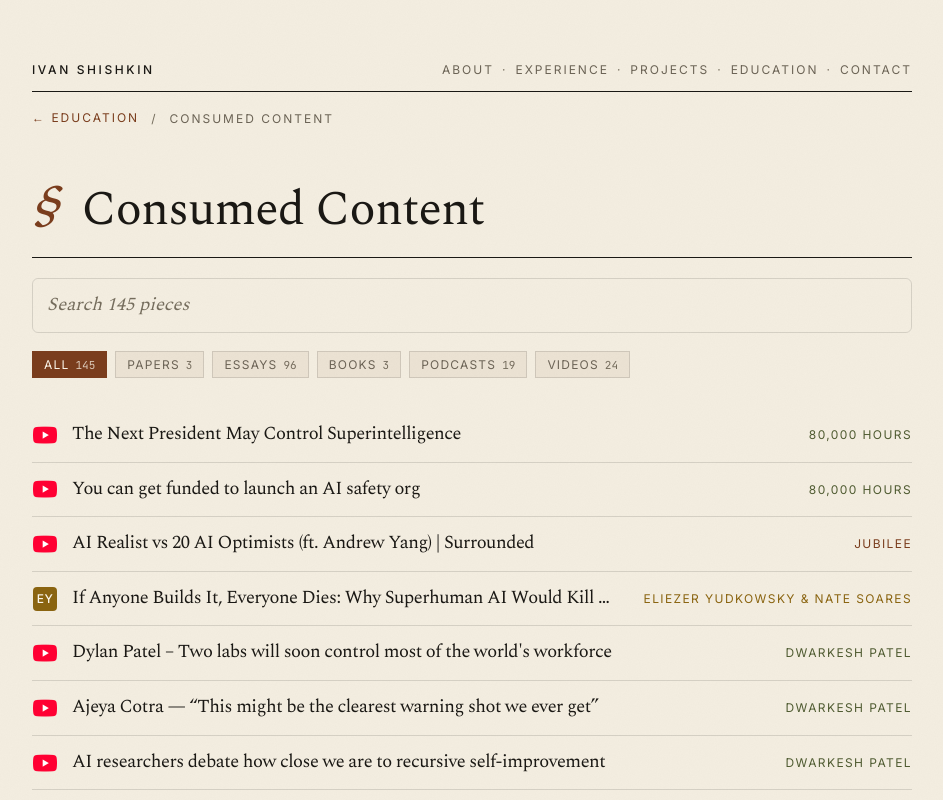
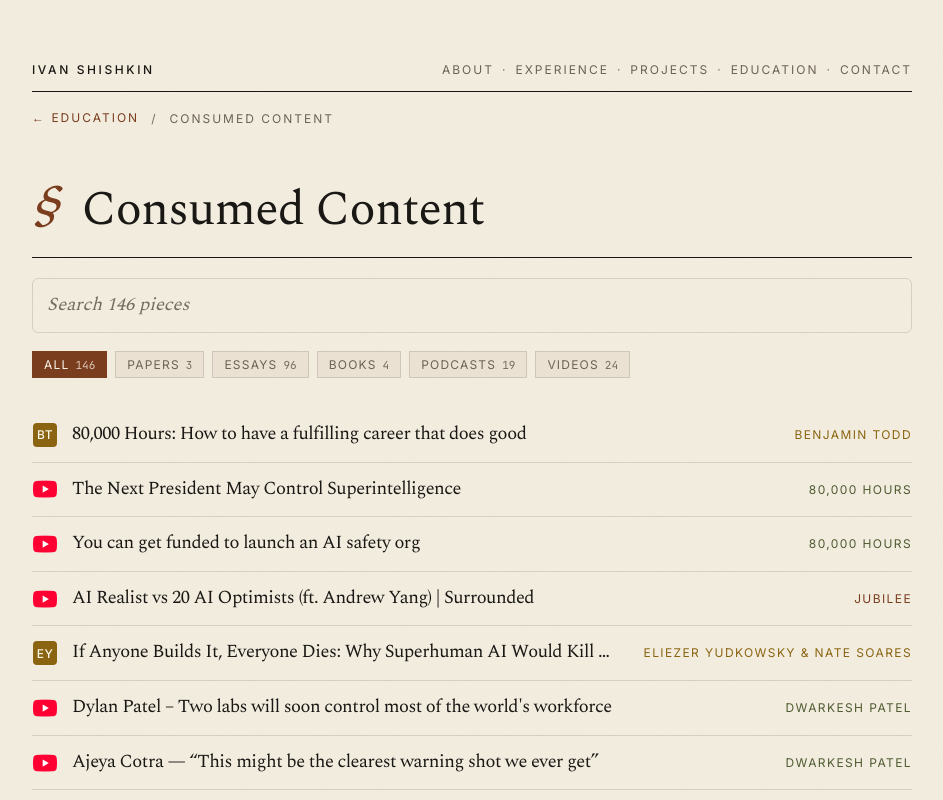
Before and after one commit to Ivan-Shishkin-Dev/Personal_Portfolio_3, a Next.js app: page /consumed-content in a window 1280 px wide. Shown: the top 800 px of the page, without its empty margins (168-1111 px from the left). Built offline with nearby package versions, Linux system fonts and the light colour scheme.

Commit message:
Add '80,000 Hours' by Benjamin Todd to consumed content

```diff
--- a/content/consumed.ts
+++ b/content/consumed.ts
@@ -910,4 +910,9 @@
     author: "80,000 Hours",
     category: "Podcasts",
   },
+  {
+    title: "80,000 Hours: How to have a fulfilling career that does good",
+    author: "Benjamin Todd",
+    category: "Books",
+  },
 ];
```
